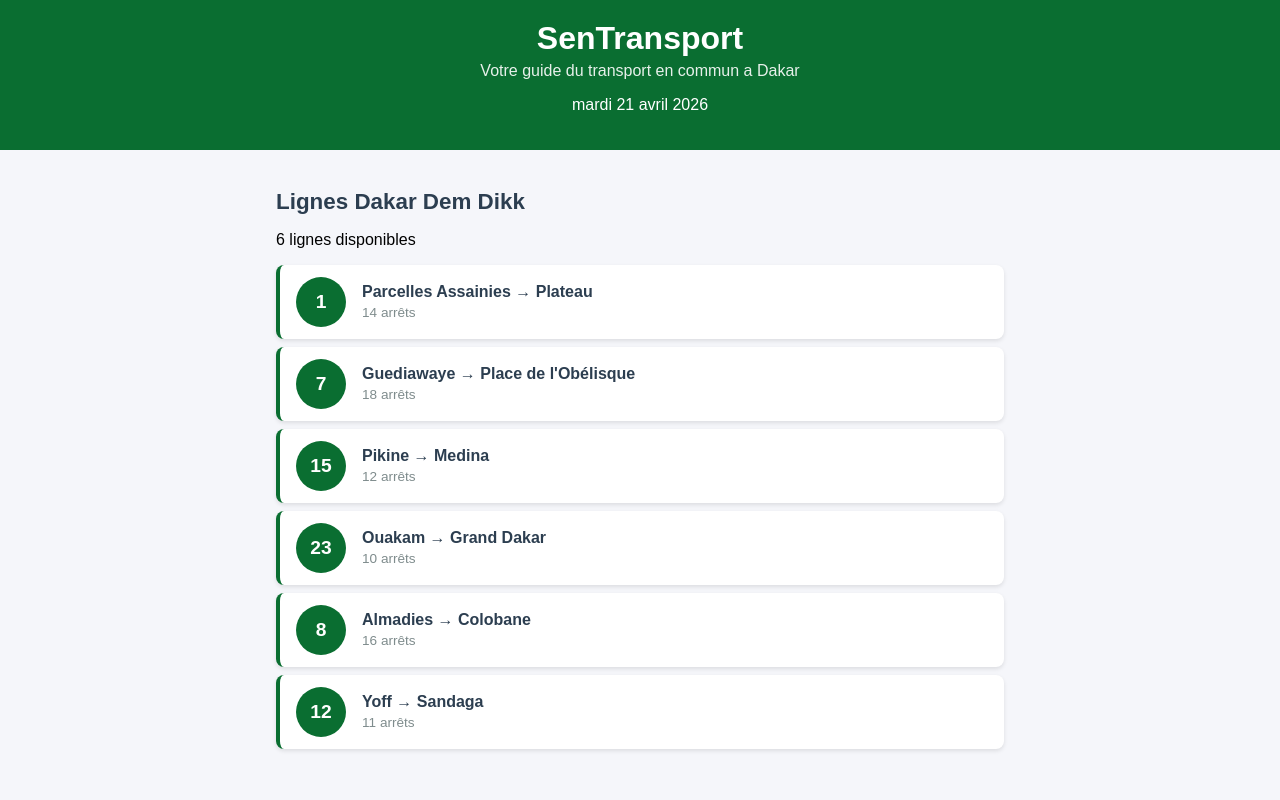
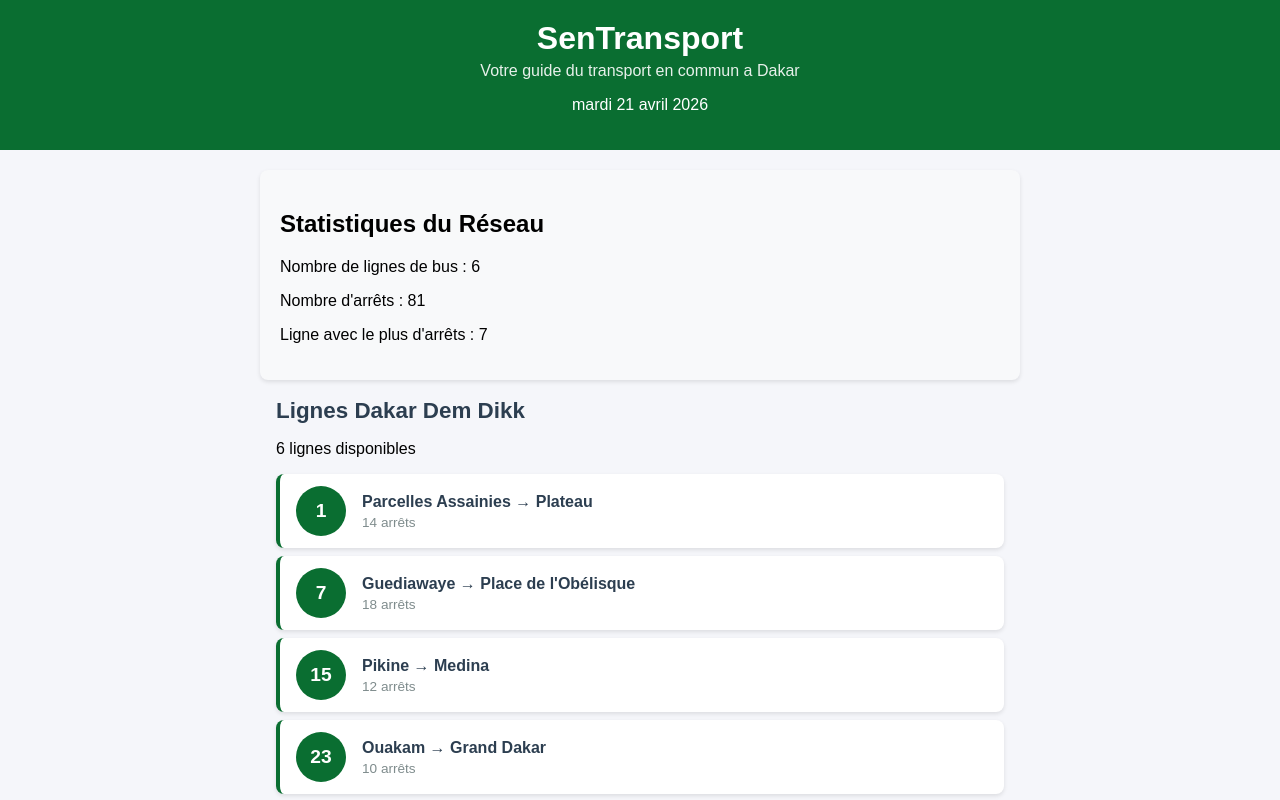
Before and after one commit to salih-dot-oss/sentransport, a React (Create React App) app: page / in a window 1280 px wide. Shown: the top 800 px of the page. Built offline with nearby package versions, Linux system fonts and the light colour scheme.

Commit message:
Lab 2 : composants statiques LigneBus et ListeLignes

```diff
--- a/src/App.js
+++ b/src/App.js
@@ -1,22 +1,24 @@
 import './App.css';
 import Header from './Header';
-import ListeLignes from './ListeLignes';
-import Footer from './Footer';
+import ListeLignes from './ListeLignes'; import Footer from './Footer';
+import StatReseau from './StatReseau';
 
-function App() {
-  const lignes = [
-    { id: 1, numero: "1", depart: "Parcelles Assainies", arrivee: "Plateau", arrets: 14 },
-    { id: 2, numero: "7", depart: "Guediawaye", arrivee: "Place de l'Obélisque", arrets: 18 },
-    { id: 3, numero: "15", depart: "Pikine", arrivee: "Medina", arrets: 12 },
-    { id: 4, numero: "23", depart: "Ouakam", arrivee: "Grand Dakar", arrets: 10 },
-    { id: 5, numero: "8", depart: "Almadies", arrivee: "Colobane", arrets: 16 },
-    { id: 6, numero: "12", depart: "Yoff", arrivee: "Sandaga", arrets: 11 },
+function App() { const lignes = [
+  { id: 1, numero: "1", depart: "Parcelles Assainies", arrivee: "Plateau", arrets: 14, couleur: "#3498db" },
+  { id: 2, numero: "7", depart: "Guediawaye", arrivee: "Place de l'Obélisque", arrets: 18, couleur: "#2ecc71" },
+  { id: 3, numero: "15", depart: "Pikine", arrivee: "Medina", arrets: 12, couleur: "#e74c3c" },
+  { id: 4, numero: "23", depart: "Ouakam", arrivee: "Grand Dakar", arrets: 10, couleur: "#f39c12" },
+  { id: 5, numero: "8", depart: "Almadies", arrivee: "Colobane", arrets: 16, couleur: "#9b59b6" },
+  { id: 6, numero: "12", depart: "Yoff", arrivee: "Sandaga", arrets: 11, couleur: "#1abc9c" },
 ];
 
+const lignePlusArrets = lignes.reduce((max, ligne) => (ligne.arrets > max.arrets ? ligne : max), lignes[0]);
 return (
   <div className="App">
     <Header />
     <main className="contenu">
+      <StatReseau nombreLignes={lignes.length} nombreArrets={lignes.reduce((acc, ligne) => acc + ligne.arrets,
+      0)} lignePlusArrets={lignePlusArrets.numero}/>
       <ListeLignes lignes={lignes} />
     </main>
     <Footer />
--- a/src/LigneBus.js
+++ b/src/LigneBus.js
@@ -1,8 +1,7 @@
 import './LigneBus.css';
 
-function LigneBus({ numero, depart, arrivee, arrets }) {
-  return (
-    <div className="ligne-bus">
+function LigneBus({ numero, depart, arrivee, arrets, couleur }) { return (
+<div className="ligne-bus" style={{ backgroundColor: couleur }}>
   <div className="ligne-numero">{numero}</div>
     <div className="ligne-info">
     <span className="ligne-trajet">
--- /dev/null
+++ b/src/StatReseau.css
@@ -0,0 +1,6 @@
+.stat-reseau {
+  padding: 20px;
+  background-color: #f8f9fa;
+  border-radius: 8px;
+  box-shadow: 0 2px 4px rgba(0, 0, 0, 0.1);
+}
--- /dev/null
+++ b/src/StatReseau.js
@@ -0,0 +1,14 @@
+import './StatReseau.css';
+
+function StatReseau({ nombreLignes, nombreArrets, lignePlusArrets}) {
+    return (
+        <div className="stat-reseau">
+            <h2>Statistiques du Réseau</h2>
+            <p>Nombre de lignes de bus : {nombreLignes}</p>
+            <p>Nombre d'arrêts : {nombreArrets}</p>
+            <p>Ligne avec le plus d'arrêts : {lignePlusArrets}</p>
+        </div>
+    );
+}
+
+export default StatReseau;
```
Lines whose indentation alone changed are shown as unchanged.
